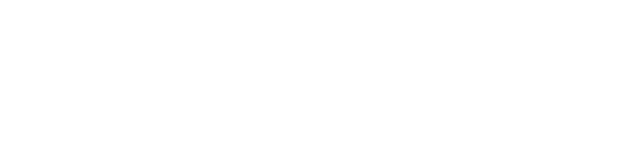
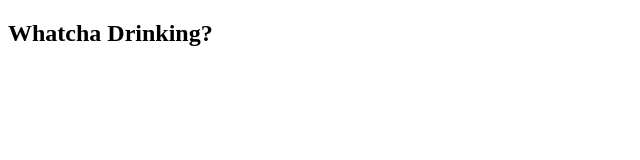
Before and after one commit to LomTuna/whatcha-drinking, a plain HTML site: page index.html in a window 1280 px wide. Shown: the whole page, without its empty margins (0-640 px from the left). Drawn offline with Linux system fonts and the light colour scheme.

Commit message:
html updates 8/27

```diff
--- a/index.html
+++ b/index.html
@@ -4,9 +4,12 @@
   <meta charset="UTF-8">
   <meta http-equiv="X-UA-Compatible" content="IE=edge">
   <meta name="viewport" content="width=device-width, initial-scale=1.0">
-  <title>Watcha Drinking?</title>
+  <title>Whatcha Drinking?</title>
 </head>
 <body>
+  <nav class="col-12 ">
+    <h1>Whatcha Drinking?</h1>
+  </nav>
 
 </body>
 </html>
```
